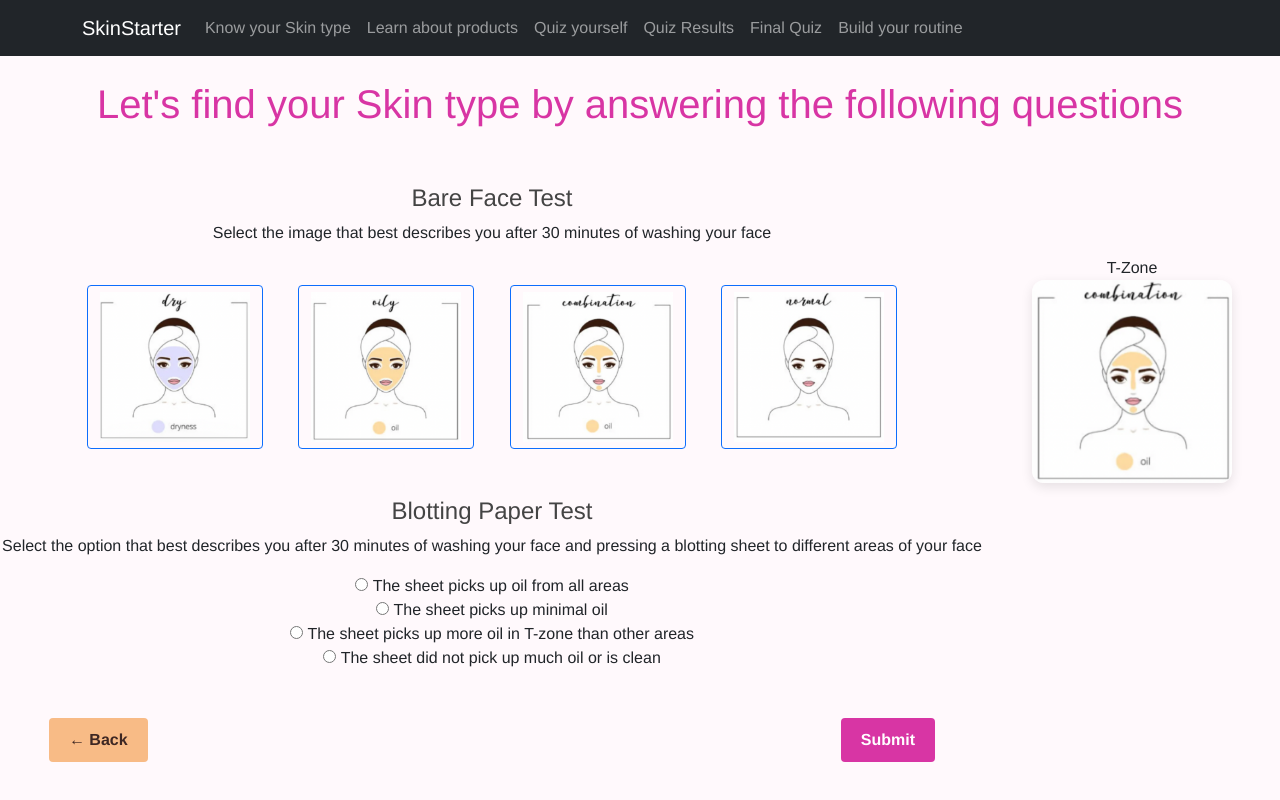
After one commit to diksha-aurobindo/UI_Final_Project, a Flask app: page /skin-type in a window 1280 px wide. The commit adds this page. Run offline with Flask 3, Linux system fonts and the light colour scheme; some libraries are stand-ins or nearby versions.

Commit message:
Create Skin type feature

```diff
--- a/app.py
+++ b/app.py
@@ -155,6 +155,14 @@ def submit_quiz_2():
         "score": session['score']
     })
 
+@app.route('/skin-type')
+def skinType():
+    return render_template('skintype.html')
+
+@app.route('/skin-type/result')
+def skinTypeRes():
+    return render_template('skintype-result.html')
+
 # ------------------- Save and Get Progress -------------------
 def save_user_data(user_data):
     if os.path.exists(USER_DATA_FILE):
@@ -209,4 +217,4 @@ def get_routine_data():
 
 # -------------------
 if __name__ == '__main__':
-    app.run(debug=True, port=5004)
+    app.run(debug=True, port=5003)
--- a/static/scripts.js
+++ b/static/scripts.js
@@ -803,3 +803,30 @@ document.addEventListener("DOMContentLoaded", () => {
       });
     });
 });
+
+//skin type
+
+
+function handleForm(event) {
+
+  event.preventDefault();
+  const form = document.getElementById('skin-type-form');
+  const formData = new FormData(form);
+
+  let bare = formData.get('bare');
+  let blot = formData.get('blot');
+
+  sessionStorage.setItem('blot', blot);
+
+  if (bare && blot) {
+
+    // save variable 'blot' to userdata.json as 'skin_type'
+
+    window.location.href ='/skin-type/result';
+  }
+};
+
+$(window).on('load', function() {
+  $("#skintyperesult").text(sessionStorage.getItem('blot'));
+  alert(blot);
+});
--- a/static/style.css
+++ b/static/style.css
@@ -259,8 +259,25 @@ body {
   transition: background 0.2s ease-in-out;
 }
 
+.findskin-btn {
+  background-color: #d835a4;
+  border: none;
+  padding: 10px 20px;
+  font-size: 16px;
+  color: white;
+  font-weight: bold;
+  cursor: pointer;
+  border-radius: 4px;
+  transition: background 0.2s ease-in-out;
+  margin-left: 70%;
+}
+
 .back-btn:hover {
   background-color: #f3a562;
+}
+
+.findskin-btn:hover {
+  background-color: #b7137e;
 }
 
 .tryAgain-btn {
@@ -393,3 +410,21 @@ body {
 .step-text {
   flex: 1;
 }
+
+
+#skintype-content {
+  display: flex;
+  justify-content: space-between;
+  gap: 3rem;
+  align-items: flex-start;
+}
+
+#skintype-images img {
+  width: 200px;
+  border-radius: 12px;
+  box-shadow: 0 4px 12px rgba(0, 0, 0, 0.1);
+}
+
+#skin-type-questions {
+  flex: 5;
+}
--- a/templates/index.html
+++ b/templates/index.html
@@ -25,6 +25,7 @@
       <div class="collapse navbar-collapse" id="navbarNavAltMarkup">
         <div class="navbar-nav">
           <!-- <a class="nav-link {% if request.path == '/learn' %}active{% endif %}" href="/learn">Learn about products</a> -->
+          <a class="nav-link {% if request.path.startswith('/learn') %}active{% endif %}" href="/skin-type">Know your Skin type</a>
           <a class="nav-link {% if request.path.startswith('/learn') %}active{% endif %}" href="/learn">Learn about products</a>
           <a class="nav-link {% if request.path.startswith('/quiz/1') %}active{% endif %}" href="/quiz/1">Quiz yourself</a>
           <a class="nav-link {% if request.path == '/quiz-result' %}active{% endif %}" href="/quiz-result">Quiz Results</a>
--- /dev/null
+++ b/templates/skintype.html
@@ -0,0 +1,70 @@
+{% extends "index.html" %}
+
+{% block content %}
+<center>
+    <br>
+
+    <h1 style="color: #d835a4;">Let's find your Skin type by answering the following questions</h1><br><br>
+<div id="skintype-content">
+
+  <div id="skin-type-questions">
+
+    <form method="post" id="skin-type-form" onsubmit="handleForm(event)">
+
+    <fieldset>
+
+    <div>
+        <h4 style="color: #444;">Bare Face Test</h4>
+        <p>Select the image that best describes you after 30 minutes of washing your face</p><br>
+      </div>
+
+      <div class="bare-group">
+      <input type="radio" id="dry1" class="btn-check" name="bare" value="dry">
+        <label class="btn btn-outline-primary" for="dry1"><img src='static/images/dry.png' width="150px" height="150px"></label>
+        &nbsp;&nbsp;&nbsp;&nbsp;&nbsp;&nbsp;
+        <input type="radio" id="oily1" class="btn-check" name="bare" value="oily" required>
+        <label class="btn btn-outline-primary" for="oily1"><img src='static/images/oily.png' width="150px" height="150px"></label>
+        &nbsp;&nbsp;&nbsp;&nbsp;&nbsp;&nbsp;
+        <input type="radio" id="combination1" class="btn-check" name="bare" value="combination">
+        <label class="btn btn-outline-primary" for="combination1"><img src='static/images/combination.png' width="150px" height="150px"></label>
+        &nbsp;&nbsp;&nbsp;&nbsp;&nbsp;&nbsp;
+        <input type="radio" id="normal1" class="btn-check" name="bare" value="normal">
+        <label class="btn btn-outline-primary" for="normal1"><img src='static/images/normal.png' width="150px" height="150px"></label>
+    </div>
+      </fieldset>
+      <br><br>
+
+        <fieldset>
+            <div>
+            <h4 style="color: #444;">Blotting Paper Test</h4>
+            <p>Select the option that best describes you after 30 minutes of washing your face and pressing a
+                blotting sheet to different areas of your face</p>
+          </div>
+
+            <input type="radio" id="oily2" name="blot" value="oily" required>
+            <label for="oily2">The sheet picks up oil from all areas</label><br>
+            <input type="radio" id="normal2" name="blot" value="normal">
+            <label for="normal2">The sheet picks up minimal oil</label><br>
+            <input type="radio" id="combination2" name="blot" value="combination">
+            <label for="combination">The sheet picks up more oil in T-zone than other areas</label><br>
+
+            <input type="radio" id="dry2" name="blot" value="dry">
+            <label for="dry2">The sheet did not pick up much oil or is clean</label>
+        </fieldset><br><br>
+        <button class="back-btn" onclick="history.back()" style="margin-left: 0%;">← Back</button> <button type="submit" class="findskin-btn">Submit</button>
+
+  </form>
+
+</div>
+  <div id="skintype-images"><br><br><br>
+    T-Zone<br>
+    <img src="static/images/combination.png">
+</div>
+
+  <p id="result-msg" style="font-weight: bold; margin-top: 20px;"></p>
+  <!-- <div id="quizMessage" class="quiz-message" style="display: none;"></div> -->
+
+
+</div>
+</center>
+{% endblock %}
```
Also changed, not shown: templates/skintype-result.html (added, +14 -0 lines), static/images/combination.png (added), static/images/dry.png (added), static/images/normal.png (added), static/images/oily.png (added).
